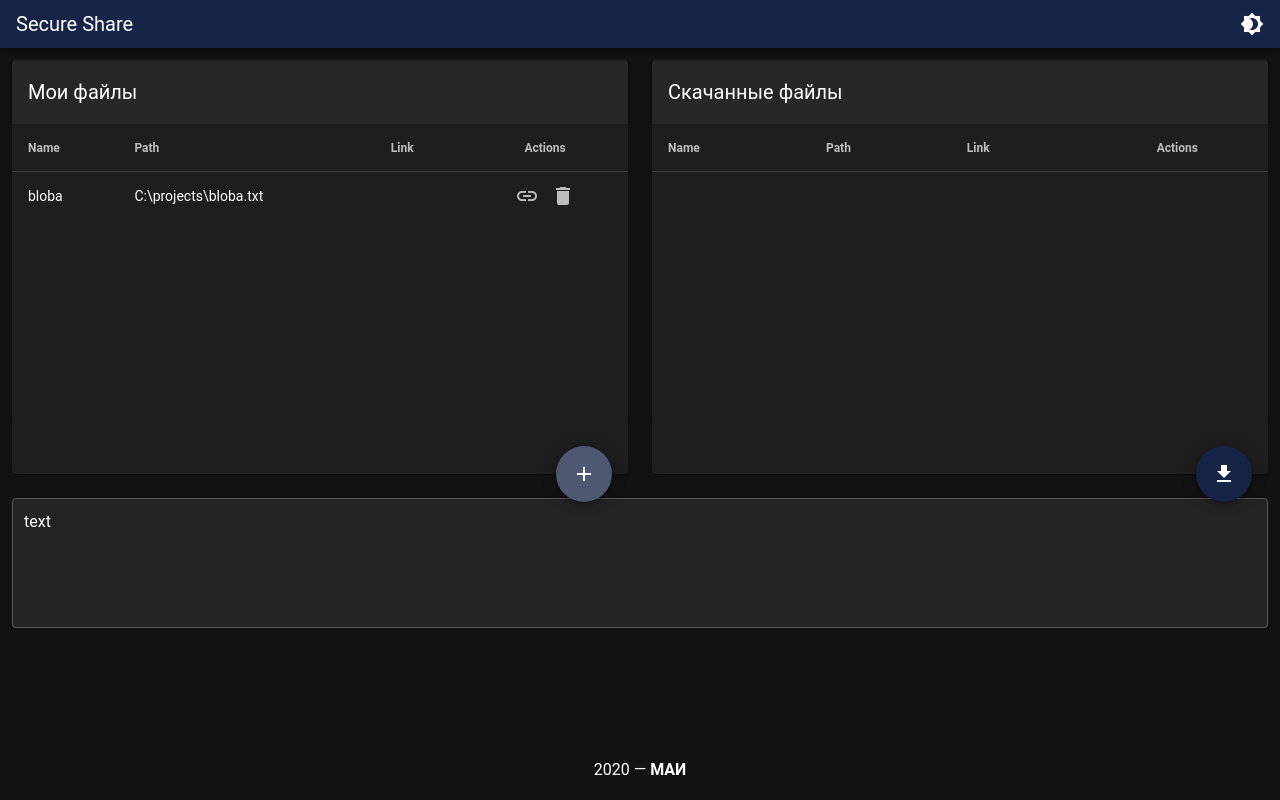
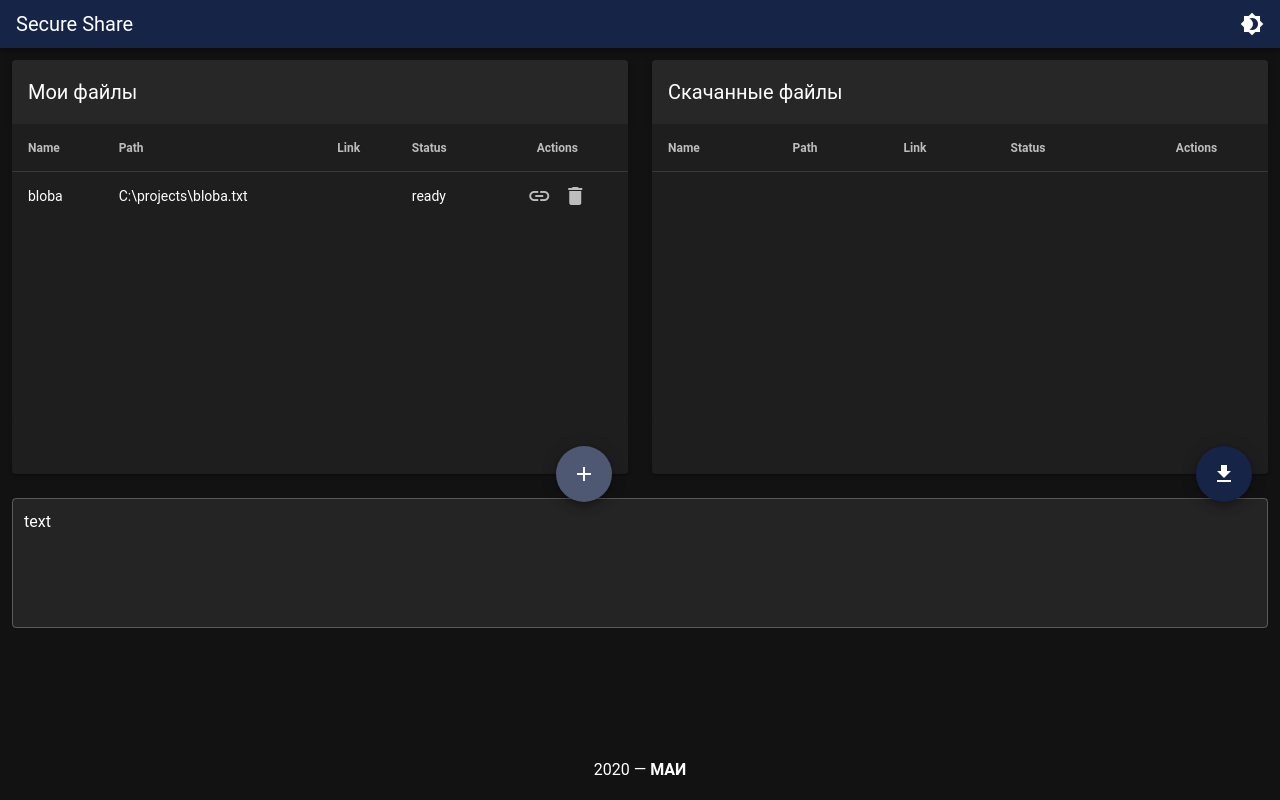
Before and after one commit to HappyStore/secureshare, a Vue app: page / in a window 1280 px wide. Both pictures are taken after a click on the button "add". Built offline with nearby package versions, Linux system fonts and the light colour scheme; a small style sheet from the web is missing.

Commit message:
add status column

```diff
--- a/src/components/fileList.vue
+++ b/src/components/fileList.vue
@@ -6,6 +6,7 @@
                     <th class="text-cetn">Name</th>
                     <th class="text-left">Path</th>
                     <th class="text-left">Link</th>
+                    <th class="text-left">Status</th>
                     <th class="text-center">Actions</th>
                 </tr>
             </thead>
@@ -14,6 +15,7 @@
                     <td>{{ filteItem.Name }}</td>
                     <td>{{ filteItem.Path }}</td>
                     <td>{{ filteItem.Link }}</td>
+                    <td>{{ filteItem.Status }}</td>
                     <td class="text-center">
                         <v-btn icon @click="onGetLinkClick(filteItem)">
                             <v-icon color="grey lighten-1">link</v-icon>
```
